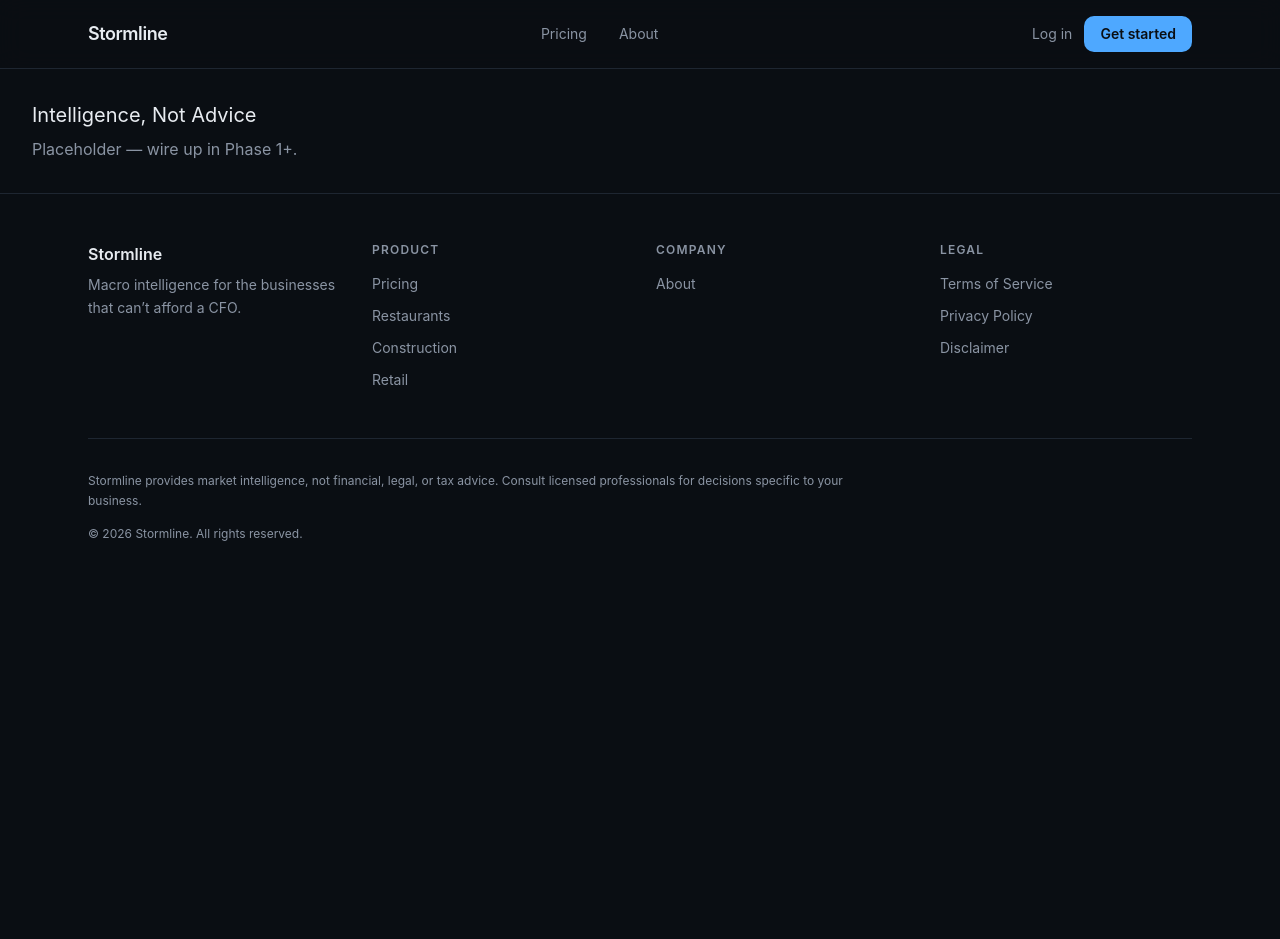
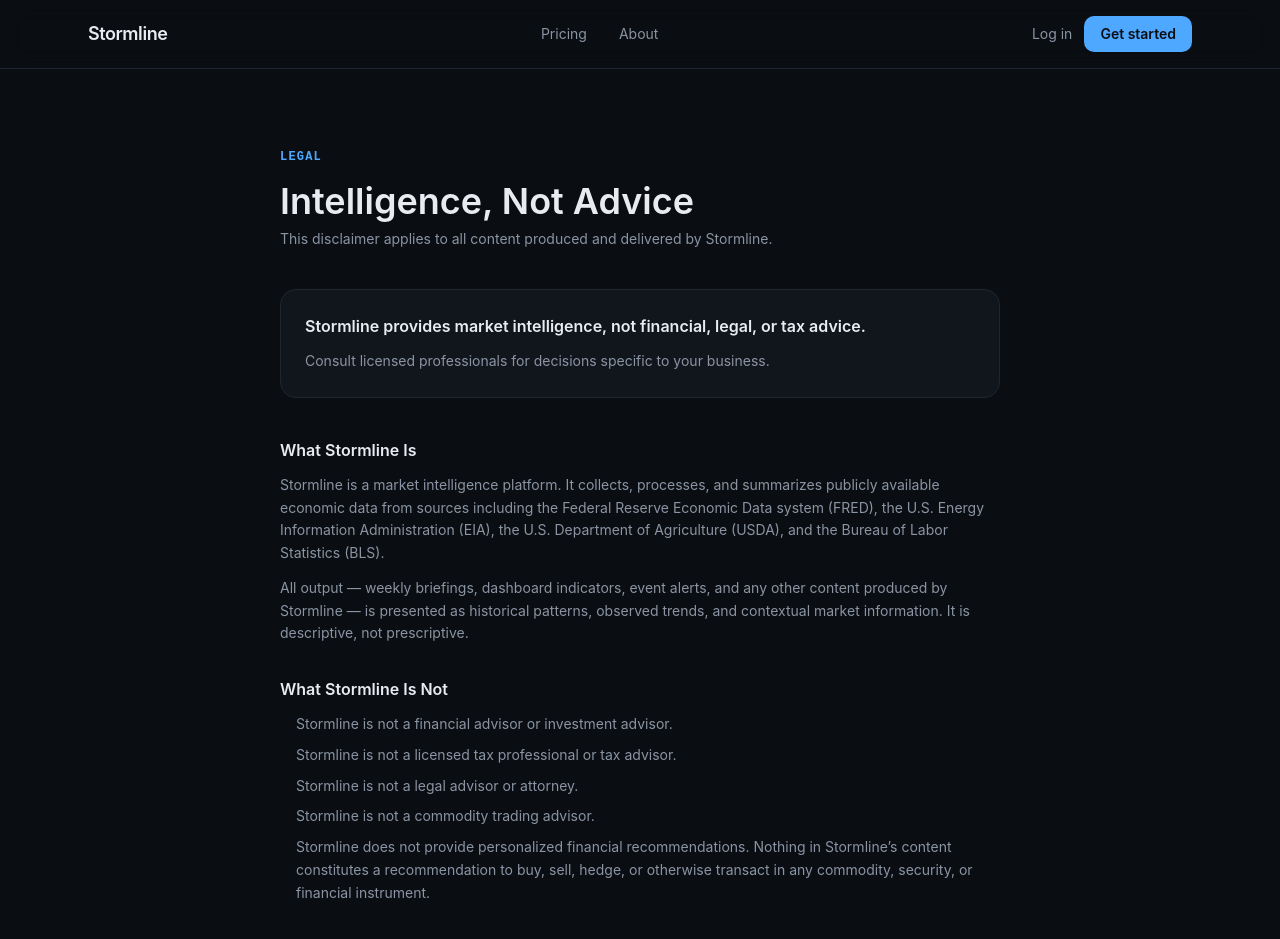
Before and after one commit to Dexterity-PA/Stormline, a Next.js app: page /legal/disclaimer in a window 1280 px wide. Shown: the top 939 px of the page. Before the commit the page ends 800 px from the top, so only its background shows below. Built offline with nearby package versions, Linux system fonts and the light colour scheme.

Commit message:
feat(marketing): Disclaimer page — full intelligence-not-advice statement

```diff
--- a/app/(marketing)/legal/disclaimer/page.tsx
+++ b/app/(marketing)/legal/disclaimer/page.tsx
@@ -1,8 +1,128 @@
-export default function Page() {
+import type { Metadata } from 'next'
+import Link from 'next/link'
+
+export const metadata: Metadata = {
+  title: 'Disclaimer — Stormline',
+  description:
+    'Stormline provides market intelligence, not financial, legal, or tax advice.',
+}
+
+export default function DisclaimerPage() {
   return (
-    <main className="p-8">
-      <h1 className="text-xl font-display">Intelligence, Not Advice</h1>
-      <p className="text-fg-muted mt-2">Placeholder — wire up in Phase 1+.</p>
+    <main style={{ background: 'var(--sl-bg)' }}>
+      <div className="mx-auto max-w-3xl px-6 py-20">
+        <p className="mb-4 text-xs font-mono font-semibold uppercase tracking-widest text-accent">
+          Legal
+        </p>
+        <h1 className="font-display text-3xl font-semibold text-fg md:text-4xl">
+          Intelligence, Not Advice
+        </h1>
+        <p className="mt-2 text-sm text-fg-muted">
+          This disclaimer applies to all content produced and delivered by Stormline.
+        </p>
+
+        {/* Core statement */}
+        <div
+          className="mt-10 rounded-lg border border-border p-6"
+          style={{ background: 'var(--sl-bg-elev)' }}
+        >
+          <p className="text-base font-semibold text-fg">
+            Stormline provides market intelligence, not financial, legal, or tax advice.
+          </p>
+          <p className="mt-3 text-sm leading-relaxed text-fg-muted">
+            Consult licensed professionals for decisions specific to your business.
+          </p>
+        </div>
+
+        <div className="mt-10 space-y-8 text-sm leading-relaxed text-fg-muted">
+          <section>
+            <h2 className="mb-3 text-base font-semibold text-fg">
+              What Stormline Is
+            </h2>
+            <p>
+              Stormline is a market intelligence platform. It collects, processes, and summarizes
+              publicly available economic data from sources including the Federal Reserve Economic
+              Data system (FRED), the U.S. Energy Information Administration (EIA), the U.S.
+              Department of Agriculture (USDA), and the Bureau of Labor Statistics (BLS).
+            </p>
+            <p className="mt-3">
+              All output — weekly briefings, dashboard indicators, event alerts, and any other
+              content produced by Stormline — is presented as historical patterns, observed trends,
+              and contextual market information. It is descriptive, not prescriptive.
+            </p>
+          </section>
+
+          <section>
+            <h2 className="mb-3 text-base font-semibold text-fg">
+              What Stormline Is Not
+            </h2>
+            <ul className="space-y-2 pl-4">
+              <li>Stormline is not a financial advisor or investment advisor.</li>
+              <li>Stormline is not a licensed tax professional or tax advisor.</li>
+              <li>Stormline is not a legal advisor or attorney.</li>
+              <li>Stormline is not a commodity trading advisor.</li>
+              <li>
+                Stormline does not provide personalized financial recommendations. Nothing
+                in Stormline&rsquo;s content constitutes a recommendation to buy, sell, hedge,
+                or otherwise transact in any commodity, security, or financial instrument.
+              </li>
+            </ul>
+          </section>
+
+          <section>
+            <h2 className="mb-3 text-base font-semibold text-fg">
+              Framing of All Output
+            </h2>
+            <p>
+              Stormline&rsquo;s content is intentionally framed as pattern observation. Phrases such as
+              &ldquo;historical data suggests,&rdquo; &ldquo;trends indicate,&rdquo; &ldquo;operators in similar conditions
+              have,&rdquo; and &ldquo;historical patterns show&rdquo; are used throughout all content. These phrases
+              are not rhetorical — they accurately describe the nature of the information being
+              conveyed.
+            </p>
+            <p className="mt-3">
+              Stormline content never states or implies that a user should take any specific action.
+              All operational decisions based on Stormline content are made at the sole discretion
+              and risk of the user.
+            </p>
+          </section>
+
+          <section>
+            <h2 className="mb-3 text-base font-semibold text-fg">
+              Data Sources and Accuracy
+            </h2>
+            <p>
+              Stormline sources data from public government databases. While these sources are
+              considered reliable, Stormline does not warrant the accuracy, completeness, or
+              timeliness of any data. Economic data is subject to revision by the originating
+              agencies. Historical patterns are descriptive, not predictive. Past commodity
+              trends, labor cost patterns, or demand signals do not guarantee future outcomes.
+            </p>
+          </section>
+
+          <section>
+            <h2 className="mb-3 text-base font-semibold text-fg">
+              No Client Relationship
+            </h2>
+            <p>
+              Use of Stormline does not create a professional, advisory, or fiduciary relationship
+              of any kind between Stormline and the user. Stormline has no knowledge of a
+              user&rsquo;s specific financial position, risk tolerance, or business circumstances.
+              Users should consult qualified professionals — including licensed financial advisors,
+              CPAs, and attorneys — before making significant business decisions.
+            </p>
+          </section>
+        </div>
+
+        <div className="mt-12 flex gap-6">
+          <Link href="/legal/terms" className="text-sm text-accent hover:underline">
+            Terms of Service
+          </Link>
+          <Link href="/legal/privacy" className="text-sm text-accent hover:underline">
+            Privacy Policy
+          </Link>
+        </div>
+      </div>
     </main>
-  );
+  )
 }
```
